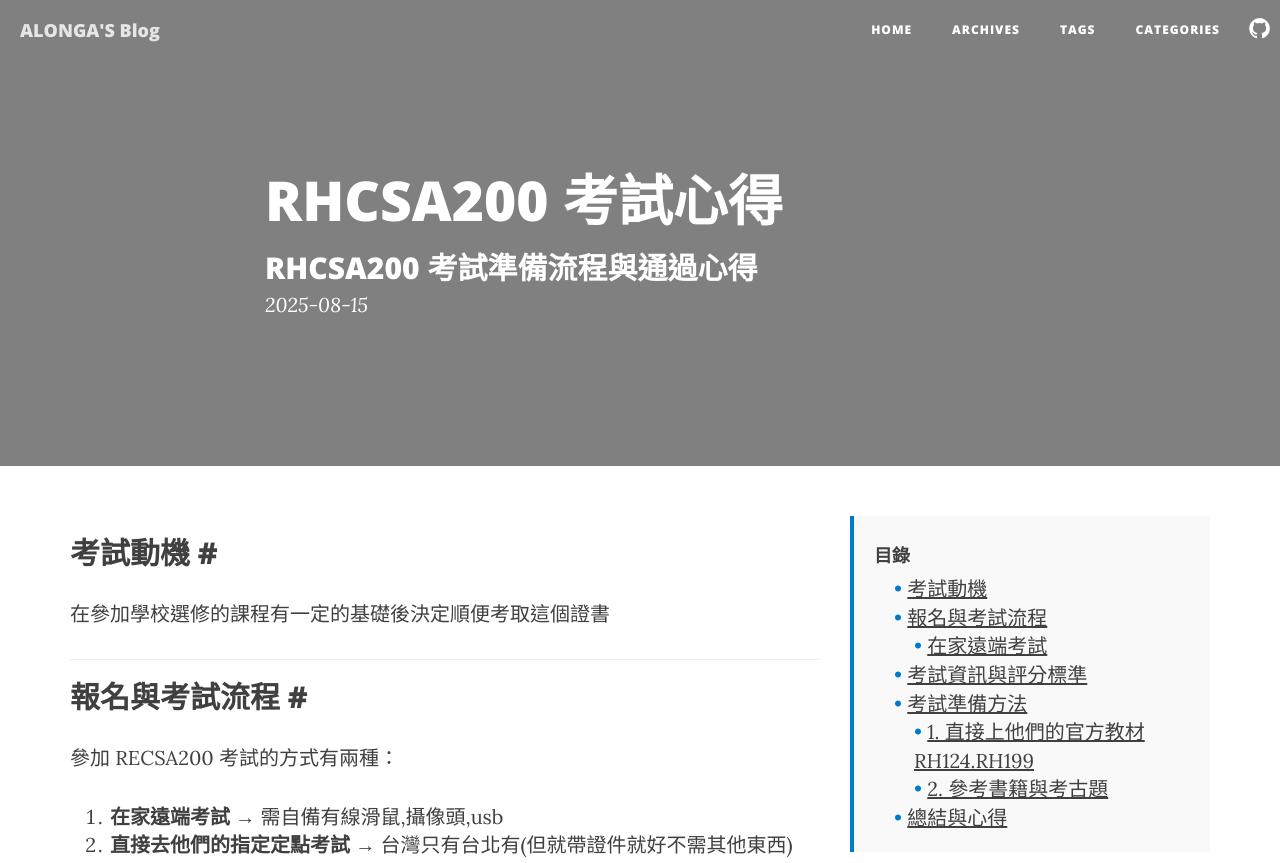
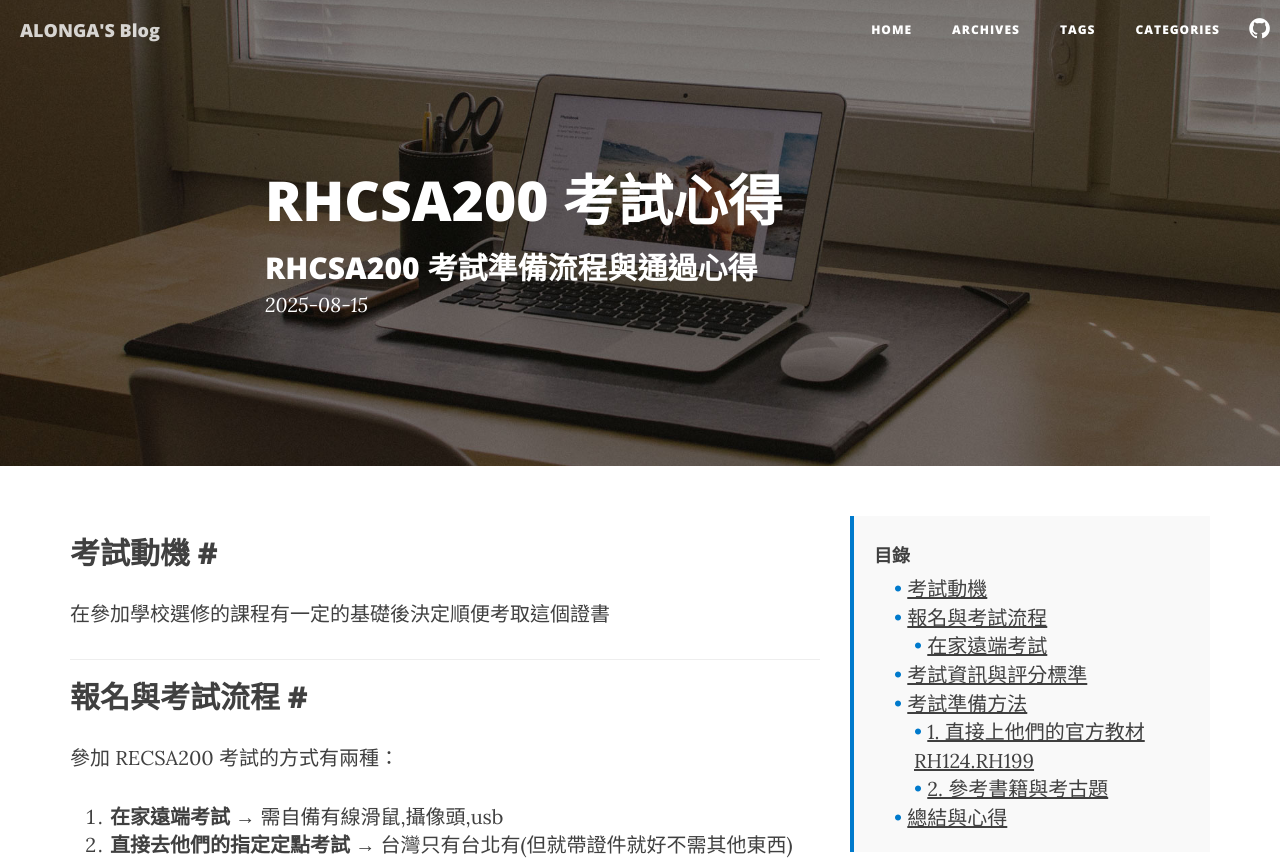
Before and after one commit to ALONGA2048/ALONGA2048.github.io, a plain HTML site: page 2025/08/15/RHCSA_exp/index.html in a window 1280 px wide. Shown: the top 863 px of the page. Drawn offline with nearby package versions, Linux system fonts and the light colour scheme.

Commit message:
8/15 1.12 upload(background default)

```diff
--- a/2025/08/15/RHCSA_exp/index.html
+++ b/2025/08/15/RHCSA_exp/index.html
@@ -62,11 +62,15 @@
     <!--Page Cover-->
 
 
+        <meta property="og:image" content="http://example.comimg/home-bg.jpg"/>
+
 
         <meta name="twitter:card" content="summary_large_image"/>
 
 
 
+
+        <meta name="twitter:image" content="http://example.comimg/home-bg.jpg"/>
 
 
     <!-- Title -->
@@ -175,7 +179,7 @@
 </nav>
 
     <!-- Main Content -->
-    <header class="intro-header" style="background-image: url('/null')">
+    <header class="intro-header" style="background-image: url('/img/home-bg.jpg')">
   <div class="container">
     <div class="row">
       <div class="col-lg-8 col-lg-offset-2 col-md-10 col-md-offset-1">
```
Also changed, not shown: 2025/08/15/javaOcp_exp/index.html (+5 -1 lines), 2025/08/15/npm_prob/index.html (+5 -1 lines), archives/2025/08/index.html (+5 -1 lines), archives/2025/index.html (+5 -1 lines), archives/index.html (+5 -1 lines), categories/index.html (+5 -1 lines), categories/安裝問題/index.html (+5 -1 lines), categories/證照心得/index.html (+5 -1 lines), index.html (+5 -1 lines), tags/Java/index.html (+5 -1 lines), tags/OCP/index.html (+5 -1 lines), tags/RHCSA/index.html (+5 -1 lines), tags/hexo/index.html (+5 -1 lines), tags/index.html (+5 -1 lines), 2 more files.
